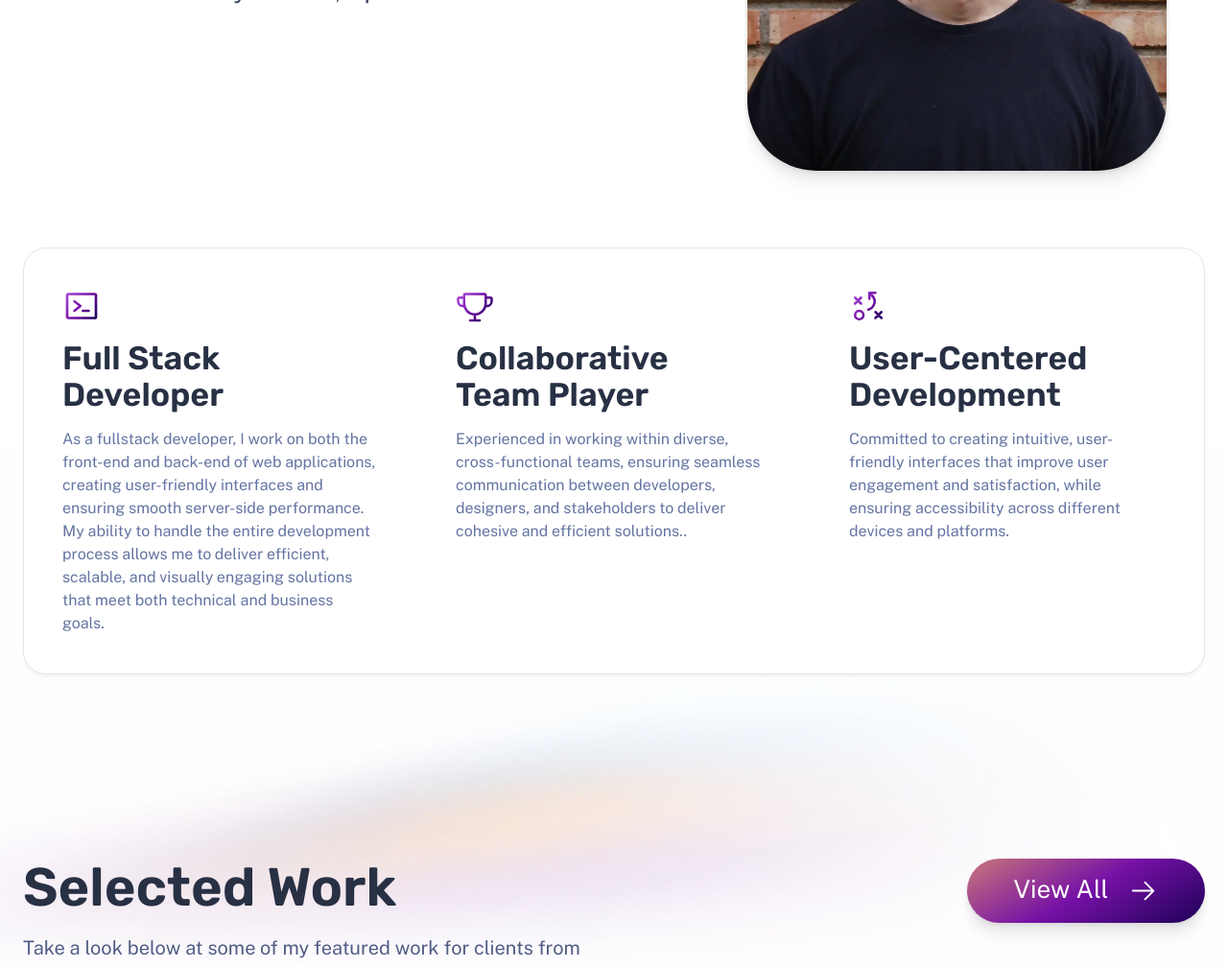
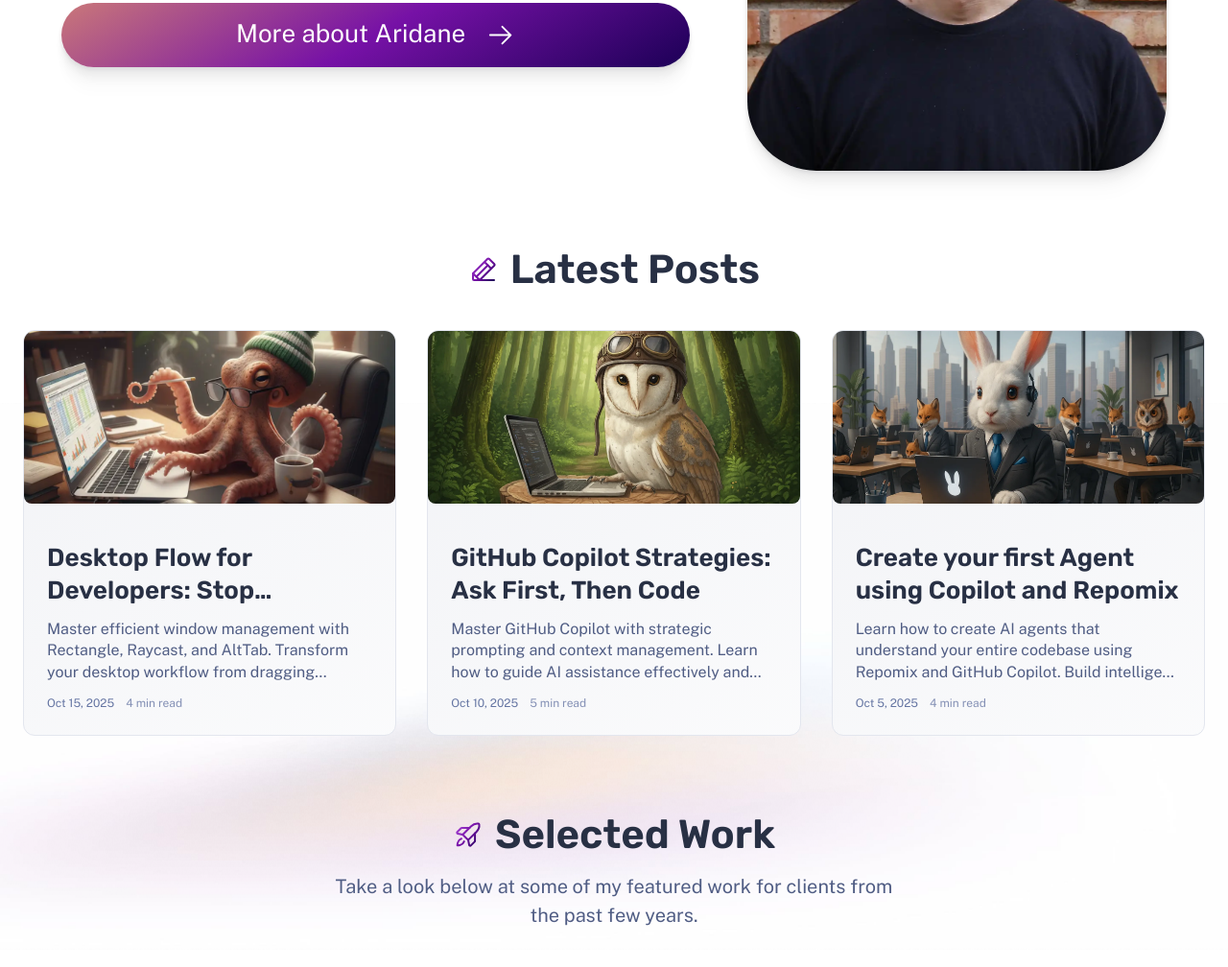
Before and after one commit to aridanemartin/aridane-martin-portfolio, an Astro site: page / in a window 1280 px wide. Shown: the part 589-1597 px from the top of the page at 96% size. Built offline with nearby package versions, Linux system fonts and the light colour scheme; Astro itself is replaced by a stand-in of ours; some packages are replaced by stand-ins of ours.

Commit message:
Refactor blog components for improved styling and layout; update publish dates and add LatestBlogPosts component

```diff
--- a/src/components/BlogItem.astro
+++ b/src/components/BlogItem.astro
@@ -38,7 +38,7 @@ const isRecentlyUpdated =
         {isRecentlyUpdated && <span class="updated-badge">Updated</span>}
         {
           data.timeToRead && (
-            <span class="time-to-read">• {data.timeToRead} min read</span>
+            <span class="time-to-read">{data.timeToRead} min read</span>
           )
         }
       </div>
@@ -97,12 +97,14 @@ const isRecentlyUpdated =
     font-size: var(--text-lg);
     font-weight: 600;
     color: var(--gray-100);
-    margin: 0;
+    margin-inline: auto !important;
+    max-width: 25ch;
     line-height: 1.3;
+    text-align: center;
   }
 
   .description {
-    color: var(--gray-400);
+    color: var(--gray-300);
     font-size: var(--text-sm);
     line-height: 1.5;
     margin: 0;
@@ -127,7 +129,7 @@ const isRecentlyUpdated =
   }
 
   time {
-    color: var(--gray-500);
+    color: var(--gray-400);
     font-size: var(--text-xs);
     font-weight: 500;
   }
@@ -178,6 +180,7 @@ const isRecentlyUpdated =
 
     .title {
       font-size: var(--text-xl);
+      margin-inline: auto;
     }
 
     .description {
--- a/src/components/Hero.astro
+++ b/src/components/Hero.astro
@@ -2,13 +2,13 @@
 interface Props {
   title: string;
   tagline?: string;
-  align?: 'start' | 'center';
+  align?: "start" | "center";
 }
 
-const { align = 'center', tagline, title } = Astro.props;
+const { align = "center", tagline, title } = Astro.props;
 ---
 
-<div class:list={['hero stack gap-4', align]}>
+<div class:list={["hero stack gap-4", align]}>
   <div class="stack gap-2">
     <h1 class="title">{title}</h1>
     {tagline && <p class="tagline">{tagline}</p>}
@@ -24,7 +24,7 @@ const { align = 'center', tagline, title } = Astro.props;
 
   .title,
   .tagline {
-		max-width: 37ch;
+    max-width: 21ch;
     margin-inline: auto;
   }
 
@@ -38,15 +38,6 @@ const { align = 'center', tagline, title } = Astro.props;
       font-size: var(--text-xl);
     }
 
-		.start {
-			text-align: start;
-		}
-
-		.start .title,
-		.start .tagline {
-			margin-inline: unset;
-		}
-
     .title {
       font-size: var(--text-5xl);
     }
--- /dev/null
+++ b/src/components/LatestBlogPosts.astro
@@ -0,0 +1,222 @@
+---
+import { getCollection } from "astro:content";
+import Icon from "./Icon.astro";
+
+// Fetch the 3 most recent blog posts
+const blogPosts = (await getCollection("blog"))
+  .sort((a, b) => b.data.publishDate.valueOf() - a.data.publishDate.valueOf())
+  .slice(0, 3);
+---
+
+<section class="latest-posts">
+  <div class="header">
+    <Icon
+      icon="pencil-line"
+      color="var(--accent-regular)"
+      size="2rem"
+      gradient
+    />
+    <h2>Latest Posts</h2>
+  </div>
+
+  <div class="posts-grid">
+    {
+      blogPosts.map((post) => (
+        <a href={`/blog/${post.slug}`} class="post-card">
+          <div class="post-image">
+            <img
+              src={post.data.img || "/assets/stock-1.jpg"}
+              alt={post.data.img_alt || post.data.title}
+              loading="lazy"
+              decoding="async"
+            />
+          </div>
+          <div class="post-content">
+            <h3 class="post-title">{post.data.title}</h3>
+            <p class="post-description">{post.data.description}</p>
+            <div class="post-meta">
+              <time datetime={post.data.publishDate.toISOString()}>
+                {post.data.publishDate.toLocaleDateString("en-US", {
+                  year: "numeric",
+                  month: "short",
+                  day: "numeric",
+                })}
+              </time>
+              {post.data.timeToRead && (
+                <span class="time-to-read">
+                  {post.data.timeToRead} min read
+                </span>
+              )}
+            </div>
+          </div>
+        </a>
+      ))
+    }
+  </div>
+</section>
+
+<style>
+  .latest-posts {
+    display: flex;
+    flex-direction: column;
+    gap: 2rem;
+  }
+
+  .header {
+    display: flex;
+    flex-direction: row;
+    align-items: center;
+    justify-content: center;
+    gap: 0.75rem;
+  }
+
+  .header h2 {
+    font-size: var(--text-2xl);
+    color: var(--gray-100);
+    margin: 0;
+  }
+
+  .posts-grid {
+    display: flex;
+    flex-direction: column;
+    gap: 1.5rem;
+  }
+
+  .post-card {
+    display: flex;
+    gap: 1rem;
+    padding: 1rem;
+    background: var(--gradient-subtle);
+    border: 1px solid var(--gray-800);
+    border-radius: 0.75rem;
+    text-decoration: none;
+    transition: all var(--theme-transition);
+  }
+
+  .post-card:hover {
+    transform: translateY(-2px);
+    box-shadow: var(--shadow-md);
+    border-color: var(--accent-dark);
+  }
+
+  .post-image {
+    flex-shrink: 0;
+    width: 120px;
+    height: 120px;
+    overflow: hidden;
+    border-radius: 0.5rem;
+  }
+
+  .post-image img {
+    width: 100%;
+    height: 100%;
+    object-fit: cover;
+    transition: transform 0.3s ease;
+  }
+
+  .post-card:hover .post-image img {
+    transform: scale(1.05);
+  }
+
+  .post-content {
+    display: flex;
+    flex-direction: column;
+    gap: 0.5rem;
+    flex: 1;
+    min-width: 0;
+  }
+
+  .post-title {
+    font-family: var(--font-brand);
+    font-size: var(--text-lg);
+    font-weight: 600;
+    color: var(--gray-100);
+    margin: 0;
+    line-height: 1.3;
+    display: -webkit-box;
+    -webkit-line-clamp: 2;
+    -webkit-box-orient: vertical;
+    overflow: hidden;
+  }
+
+  .post-description {
+    color: var(--gray-300);
+    font-size: var(--text-sm);
+    line-height: 1.4;
+    margin: 0;
+    display: -webkit-box;
+    -webkit-line-clamp: 2;
+    -webkit-box-orient: vertical;
+    overflow: hidden;
+  }
+
+  .post-meta {
+    display: flex;
+    align-items: center;
+    gap: 0.75rem;
+    margin-top: auto;
+    font-size: var(--text-xs);
+    color: var(--gray-400);
+  }
+
+  .time-to-read {
+    color: var(--gray-500);
+  }
+
+  @media (min-width: 50em) {
+    .latest-posts {
+      gap: 2.5rem;
+    }
+
+    .header h2 {
+      font-size: var(--text-3xl);
+    }
+
+    .posts-grid {
+      display: grid;
+      grid-template-columns: repeat(3, 1fr);
+      gap: 2rem;
+    }
+
+    .post-card {
+      flex-direction: column;
+      padding: 0;
+      overflow: hidden;
+    }
+
+    .post-image {
+      width: 100%;
+      height: 180px;
+    }
+
+    .post-content {
+      padding: 1.5rem;
+      gap: 0.75rem;
+    }
+
+    .post-title {
+      font-size: var(--text-xl);
+      -webkit-line-clamp: 2;
+    }
+
+    .post-description {
+      font-size: var(--text-base);
+      -webkit-line-clamp: 3;
+    }
+  }
+
+  @media (max-width: 768px) {
+    .post-image {
+      width: 100px;
+      height: 100px;
+    }
+
+    .post-title {
+      font-size: var(--text-base);
+    }
+
+    .post-description {
+      font-size: var(--text-xs);
+    }
+  }
+</style>
--- a/src/content/blog/create-first-agent-copilot-repomix.md
+++ b/src/content/blog/create-first-agent-copilot-repomix.md
@@ -1,7 +1,7 @@
 ---
 title: "Create your first Agent using Copilot and Repomix"
 description: "Learn how to create AI agents that understand your entire codebase using Repomix and GitHub Copilot. Build intelligent assistants for your development team."
-publishDate: 2024-10-08
+publishDate: 2025-10-05
 timeToRead: 4
 tags: ["productivity", "ai", "copilot", "agents", "repomix"]
 author: "Aridane Martín"
--- a/src/content/blog/desktop-flow-for-developers.md
+++ b/src/content/blog/desktop-flow-for-developers.md
@@ -1,7 +1,7 @@
 ---
 title: "Desktop Flow for Developers: Stop Dragging, Start Snapping"
 description: "Master efficient window management with Rectangle, Raycast, and AltTab. Transform your desktop workflow from dragging windows to instant alignment and navigation."
-publishDate: 2024-10-15
+publishDate: 2025-10-15
 timeToRead: 4
 tags: ["productivity", "window-management", "macos"]
 author: "Aridane Martín"
--- a/src/content/blog/github-copilot-strategies.md
+++ b/src/content/blog/github-copilot-strategies.md
@@ -1,7 +1,7 @@
 ---
 title: "GitHub Copilot Strategies: Ask First, Then Code"
 description: "Master GitHub Copilot with strategic prompting and context management. Learn how to guide AI assistance effectively and make Copilot work for you."
-publishDate: 2024-10-08
+publishDate: 2025-10-10
 lastUpdateDate: 2025-10-15
 timeToRead: 5
 isActive: true
--- a/src/pages/blog/[...slug].astro
+++ b/src/pages/blog/[...slug].astro
@@ -23,6 +23,7 @@ const { Content } = await entry.render();
 
 const sixMonthsAgo = new Date();
 sixMonthsAgo.setMonth(sixMonthsAgo.getMonth() - 6);
+
 const wasUpdatedInLastSixMonths =
   entry.data.lastUpdateDate && entry.data.lastUpdateDate > sixMonthsAgo;
 ---
@@ -57,7 +58,7 @@ const wasUpdatedInLastSixMonths =
                 {
                   entry.data.timeToRead && (
                     <span class="time-to-read">
-                      • {entry.data.timeToRead} min read
+                      {entry.data.timeToRead} min read
                     </span>
                   )
                 }
@@ -139,6 +140,7 @@ const wasUpdatedInLastSixMonths =
     }
 
     .description {
+      color: var(--gray-300);
       font-size: var(--text-lg);
       max-width: 54ch;
     }
@@ -366,7 +368,6 @@ const wasUpdatedInLastSixMonths =
       }
 
       .details {
-        flex-direction: row;
         gap: 2.5rem;
       }
 
--- a/src/pages/index.astro
+++ b/src/pages/index.astro
@@ -1,38 +1,39 @@
 ---
-import { getCollection } from 'astro:content';
+import { getCollection } from "astro:content";
 // Component Imports
-import CallToAction from '../components/CallToAction.astro';
+import CallToAction from "../components/CallToAction.astro";
 // Page section components
-import ContactCTA from '../components/ContactCTA.astro';
-import Grid from '../components/Grid.astro';
-import Hero from '../components/Hero.astro';
-import Icon from '../components/Icon.astro';
-import Pill from '../components/Pill.astro';
-import PortfolioPreview from '../components/PortfolioPreview.astro';
-import Skills from '../components/Skills.astro';
+import ContactCTA from "../components/ContactCTA.astro";
+import Grid from "../components/Grid.astro";
+import Hero from "../components/Hero.astro";
+import Icon from "../components/Icon.astro";
+import Pill from "../components/Pill.astro";
+import PortfolioPreview from "../components/PortfolioPreview.astro";
+import LatestBlogPosts from "../components/LatestBlogPosts.astro";
 // Layout import — provides basic page elements: <head>, <nav>, <footer> etc.
-import BaseLayout from '../layouts/BaseLayout.astro';
+import BaseLayout from "../layouts/BaseLayout.astro";
 
 // Content Fetching: List four most recent work projects
-const projects = (await getCollection('work'))
+const projects = (await getCollection("work"))
   .sort((a, b) => b.data.publishDate.valueOf() - a.data.publishDate.valueOf())
   .slice(0, 4);
 ---
 
 <BaseLayout>
-  <div class="stack gap-20 lg:gap-48">
-    <div class="wrapper stack gap-8 lg:gap-20">
+  <div class="stack gap-20 lg:gap-20">
+    <div class="wrapper stack gap-20 lg:gap-20">
       <header class="hero">
         <Hero
           title="Hello, my name is Aridane Martín"
           tagline="I am a Software Developer who is currently based in Canary Islands, Spain."
           align="start"
         >
-          <!-- <div class="roles">
-						<Pill><Icon icon="code" size="1.33em" /> Developer</Pill>
-						<Pill><Icon icon="microphone-stage" size="1.33em" /> Speaker</Pill>
-						<Pill><Icon icon="pencil-line" size="1.33em" /> Writer</Pill>
-					</div> -->
+          <div class="hero-cta">
+            <CallToAction href="/about/">
+              More about Aridane
+              <Icon icon="arrow-right" size="1.2em" />
+            </CallToAction>
+          </div>
         </Hero>
 
         <img
@@ -43,13 +44,21 @@ const projects = (await getCollection('work'))
         />
       </header>
 
-      <Skills />
+      <LatestBlogPosts />
     </div>
 
-    <main class="wrapper stack gap-20 lg:gap-48">
-      <section class="section with-background with-cta">
+    <main class="wrapper stack gap-10 lg:gap-20">
+      <section class="section with-background">
         <header class="section-header stack gap-2 lg:gap-4">
-          <h3>Selected Work</h3>
+          <h3 class="section-title-with-icon">
+            <Icon
+              icon="rocket-launch"
+              color="var(--accent-regular)"
+              size="2rem"
+              gradient
+            />
+            Selected Work
+          </h3>
           <p>
             Take a look below at some of my featured work for clients from the
             past few years.
@@ -112,7 +121,7 @@ const projects = (await getCollection('work'))
 <style>
   .hero {
     display: flex;
-    flex-direction: column;
+    flex-direction: column-reverse;
     align-items: center;
     gap: 2rem;
   }
@@ -197,15 +206,25 @@ const projects = (await getCollection('work'))
     font-size: var(--text-2xl);
   }
 
+  .section-title-with-icon {
+    display: flex;
+    align-items: center;
+    justify-content: center;
+    gap: 0.75rem;
+    font-size: var(--text-2xl);
+  }
+
+  .cta {
+    display: flex;
+    justify-content: center;
+    margin-top: 2rem;
+  }
+
   @media (min-width: 50em) {
     .section {
       grid-template-columns: repeat(4, 1fr);
-      grid-template-areas: "header header header header" "gallery gallery gallery gallery";
-      gap: 5rem;
-    }
-
-    .section.with-cta {
-      grid-template-areas: "header header header cta" "gallery gallery gallery gallery";
+      grid-template-areas: "header header header header" "gallery gallery gallery gallery" "cta cta cta cta";
+      gap: 3rem;
     }
 
     .section-header {
@@ -214,12 +233,16 @@ const projects = (await getCollection('work'))
     }
 
     .section-header h3 {
-      font-size: var(--text-4xl);
+      font-size: var(--text-3xl);
+    }
+
+    .section-title-with-icon {
+      font-size: var(--text-3xl);
     }
 
     .with-cta .section-header {
-      justify-self: flex-start;
-      text-align: left;
+      justify-self: center;
+      text-align: center;
     }
 
     .gallery {
@@ -228,6 +251,7 @@ const projects = (await getCollection('work'))
 
     .cta {
       grid-area: cta;
+      justify-content: center;
     }
   }
 
```
Lines whose indentation alone changed are shown as unchanged.
